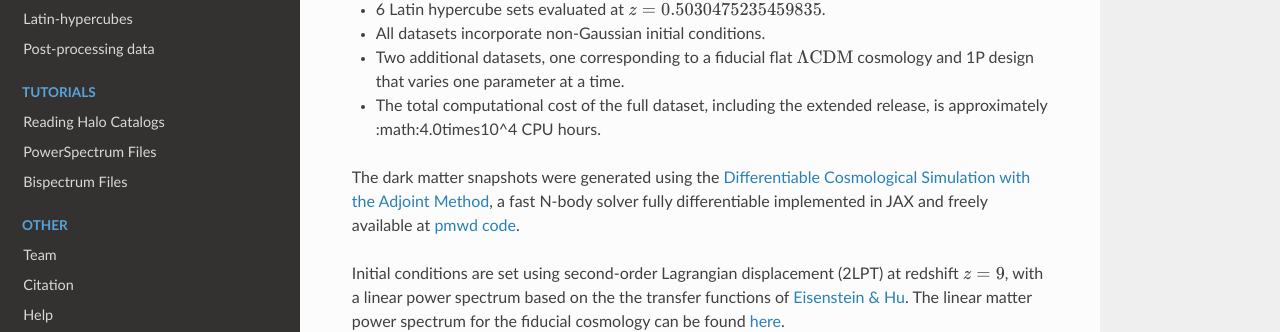
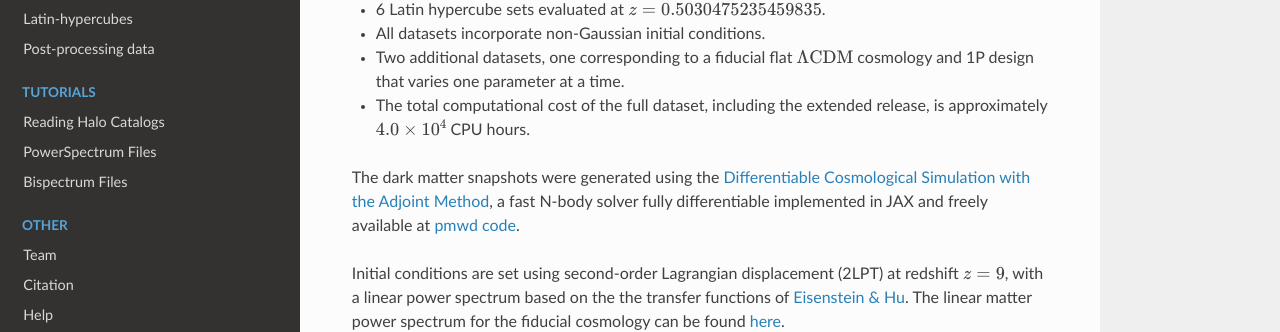
Before and after one commit to jcallesh/PNG-pmwd-Suite, a Sphinx documentation site: the page built from docs/source/index.rst, in a window 1280 px wide and 900 px high, scrolled down 644 px. Shown: the part 162-494 px from the top of the window. Built offline with Sphinx 7.4.7 and the Read the Docs theme 3.1.0, drawn with Linux system fonts in a browser that asks for light colours.

Commit message:
Update: LH tables

```diff
--- a/docs/source/index.rst
+++ b/docs/source/index.rst
@@ -14,7 +14,7 @@ The suite includes:
 - 6 Latin hypercube sets evaluated at :math:`z=0.5030475235459835`.
 - All datasets incorporate non-Gaussian initial conditions.
 - Two additional datasets, one corresponding to a fiducial flat :math:`\Lambda{\rm CDM}` cosmology and 1P design that varies one parameter at a time.
-- The total computational cost of the full dataset, including the extended release, is approximately :math:4.0\times10^4 CPU hours.
+- The total computational cost of the full dataset, including the extended release, is approximately :math:`4.0\times10^4` CPU hours.
 
 The dark matter snapshots were generated using the `Differentiable Cosmological Simulation with the Adjoint Method <https://iopscience.iop.org/article/10.3847/1538-4365/ad0ce7>`_, a fast N-body solver fully differentiable implemented in JAX and freely available at `pmwd code <https://github.com/eelregit/pmwd/tree/master>`_.
 
```
